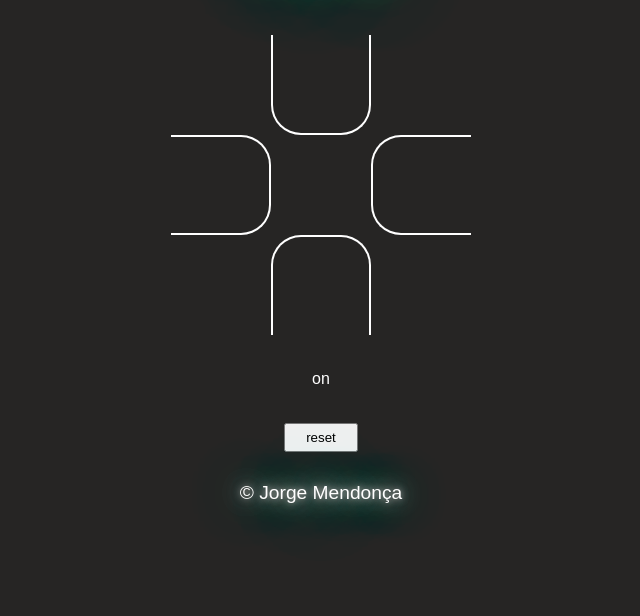
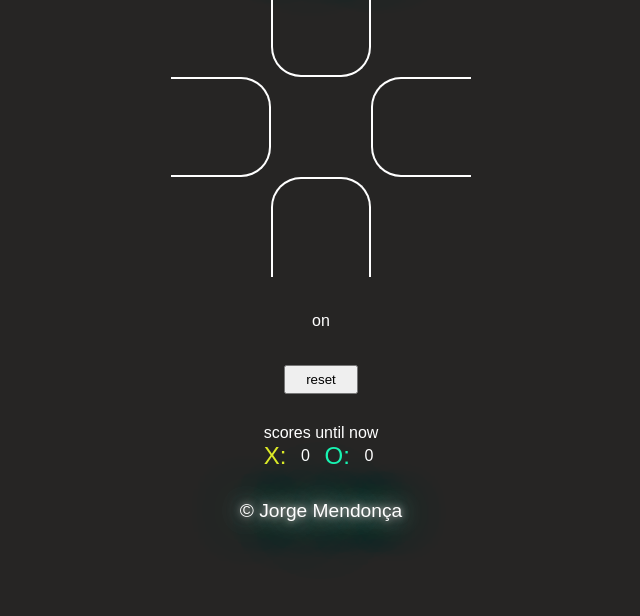
Before and after one commit to mdsjjorge/Tic-Tac-Toe, a plain HTML site: page index.html in a window 1280 px wide. Shown: the part 184-800 px from the top of the page, without its empty margins (319-959 px from the left). Drawn offline with Linux system fonts and the light colour scheme.

Commit message:
adiciona pontuação

```diff
--- a/index.html
+++ b/index.html
@@ -33,6 +33,16 @@
 
     <input type="button" value="reset" id="reset">
 
+    <div id="scores">
+        <p>
+            scores until now
+            <div class="player-content">
+                <p class="playerX">X: </p>  <span class="scoreX"> 0 </span>
+                <p class="playerO">O: </p>  <span class="scoreO"> 0 </span>
+            </div>
+        </p>
+    </div>
+
     <footer>
         <p>&copy; Jorge Mendonça</p>
     </footer>
--- a/main.js
+++ b/main.js
@@ -6,6 +6,8 @@ let reset = document.getElementById('reset')
 let putStrikers = document.querySelector(".strike");
 let board = []
 let counter = 0
+let currentScoreX = 0;
+let currentScoreO = 0;
 let activeGame = true
 let winningCombos = [
     [0,1,2],
@@ -63,6 +65,23 @@ const lineRender = (i) => {
 }
 
 // ========================================
+// atualiza pontuação
+// ========================================
+
+const updateScore = (winner) => {
+    let scoreX = document.querySelector('.scoreX')
+    let scoreO = document.querySelector('.scoreO')
+
+    if (winner === 'X') {
+        currentScoreX ++
+    } else {
+        currentScoreO ++
+    }
+    scoreX.innerHTML = currentScoreX
+    scoreO.innerHTML = currentScoreO
+}
+
+// ========================================
 // verifica vencedor
 // ========================================
 
@@ -74,6 +93,7 @@ const checkForWinner = () => {
             winner = currentPlayer
             result.innerHTML = `${winner} venceu!!`
             lineRender(i)
+            updateScore(winner)
             activeGame = false
             return true
         }
--- a/style.css
+++ b/style.css
@@ -13,7 +13,7 @@ body {
     font-family: Arial, Helvetica, sans-serif;
 }
 .title {
-    margin: 50px;
+    margin: 30px;
     font-size: 2rem;
     color: #fff;
       text-shadow:
@@ -40,6 +40,28 @@ body {
     padding: 15px;
     color: white;
 }
+#scores {
+    color: white;
+    margin-top: 30px;
+}
+.player-content {
+    display: flex;
+    justify-content: space-between;
+}
+.playerX {
+    font-size: 1.5rem;
+    color: #ddea27;
+}
+.playerO {
+    font-size: 1.5rem;
+    color: #1af4b2;
+}
+.scoreX {
+    margin: 5px;
+}
+.scoreO {
+    margin: 5px;
+}
 #reset {
     padding: 5px 20px;
     cursor: pointer;
@@ -57,7 +79,7 @@ footer {
 }
 
 /* ==========================
-strike
+square
 ============================= */
 
 .square {
```
